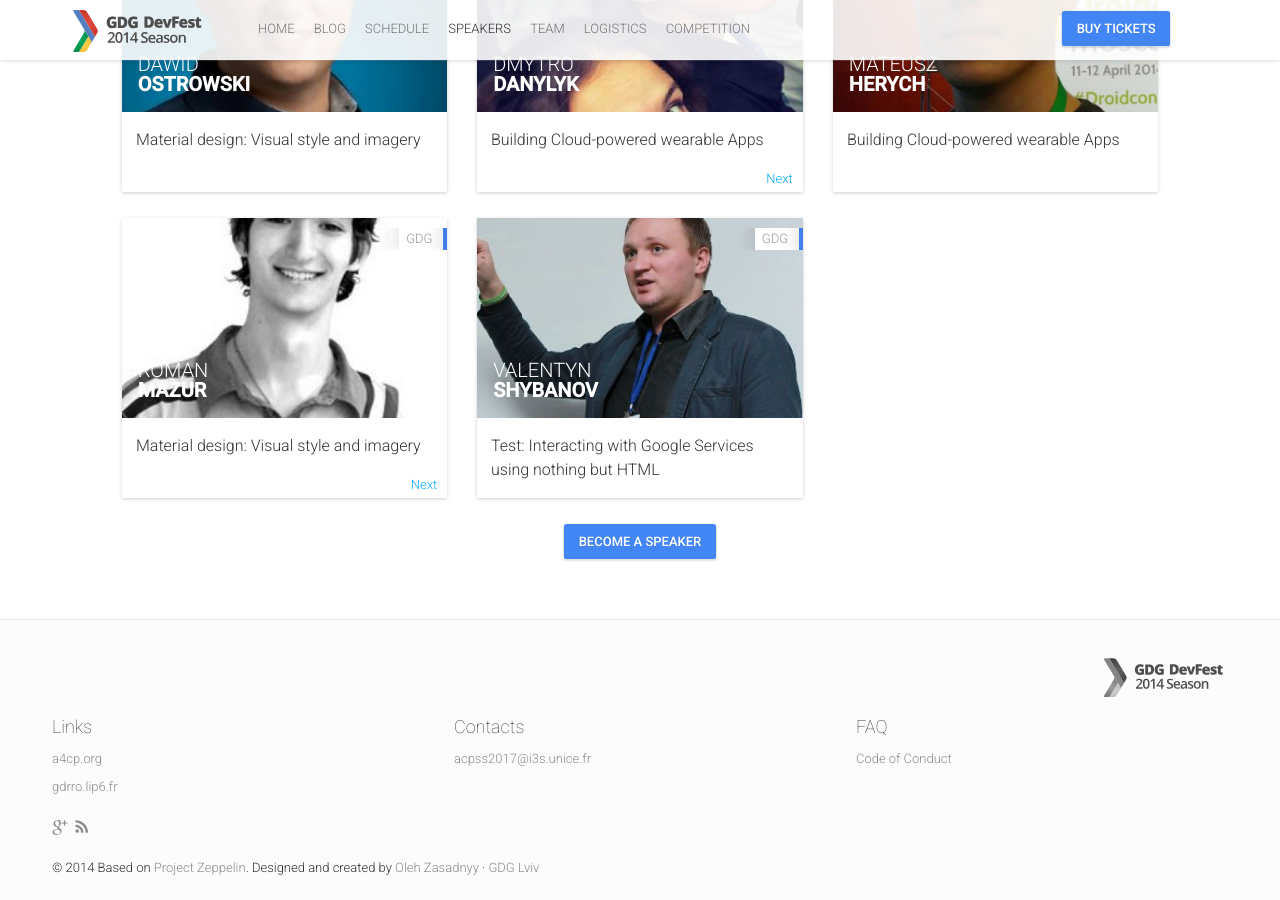
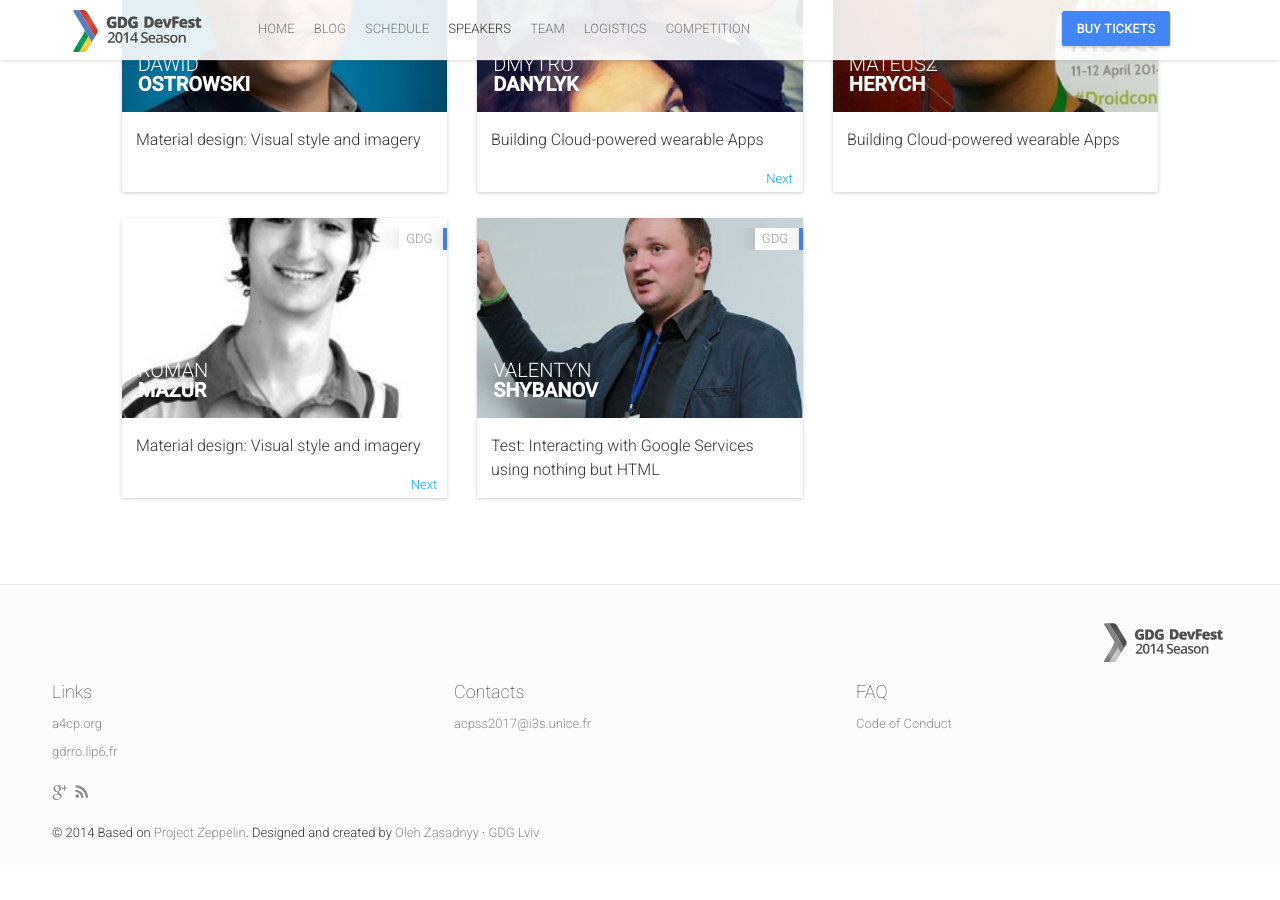
Before and after one commit to arnaud-m/acpss2017, a Jekyll site: the page built from speakers.html, in a window 1280 px wide and 900 px high, scrolled down 545 px. Built offline with Jekyll 4.4.1, drawn with Linux system fonts in a browser that asks for light colours; nearby versions of some CDN libraries; comment, search, counter and statistics services are not loaded; after the commit the page ends 1410 px from its top, so only the background shows below that.

Commit message:
remove button "Become a speaker"

```diff
--- a/_includes/speakers-list-2.html
+++ b/_includes/speakers-list-2.html
@@ -37,7 +37,6 @@
             </div>
             {% endfor %}
         </div>
-        <a href="{{ site.c4pUrl }}" class="bottom-section-link btn btn-primary waves-effect waves-button waves-light waves-float" target="_blank">Become a speaker</a>
     </div>
 </section>
 <!-- End Speakers List 2 -->
--- a/_includes/speakers-list.html
+++ b/_includes/speakers-list.html
@@ -50,7 +50,6 @@
                 </div>
                 {% endfor %}
             </div>
-            <a href="{{ site.c4pUrl }}" class="btn btn-primary waves-effect waves-button waves-light waves-float" target="_blank">Become a speaker</a>
         </div>
     </div>
 </section>
```
